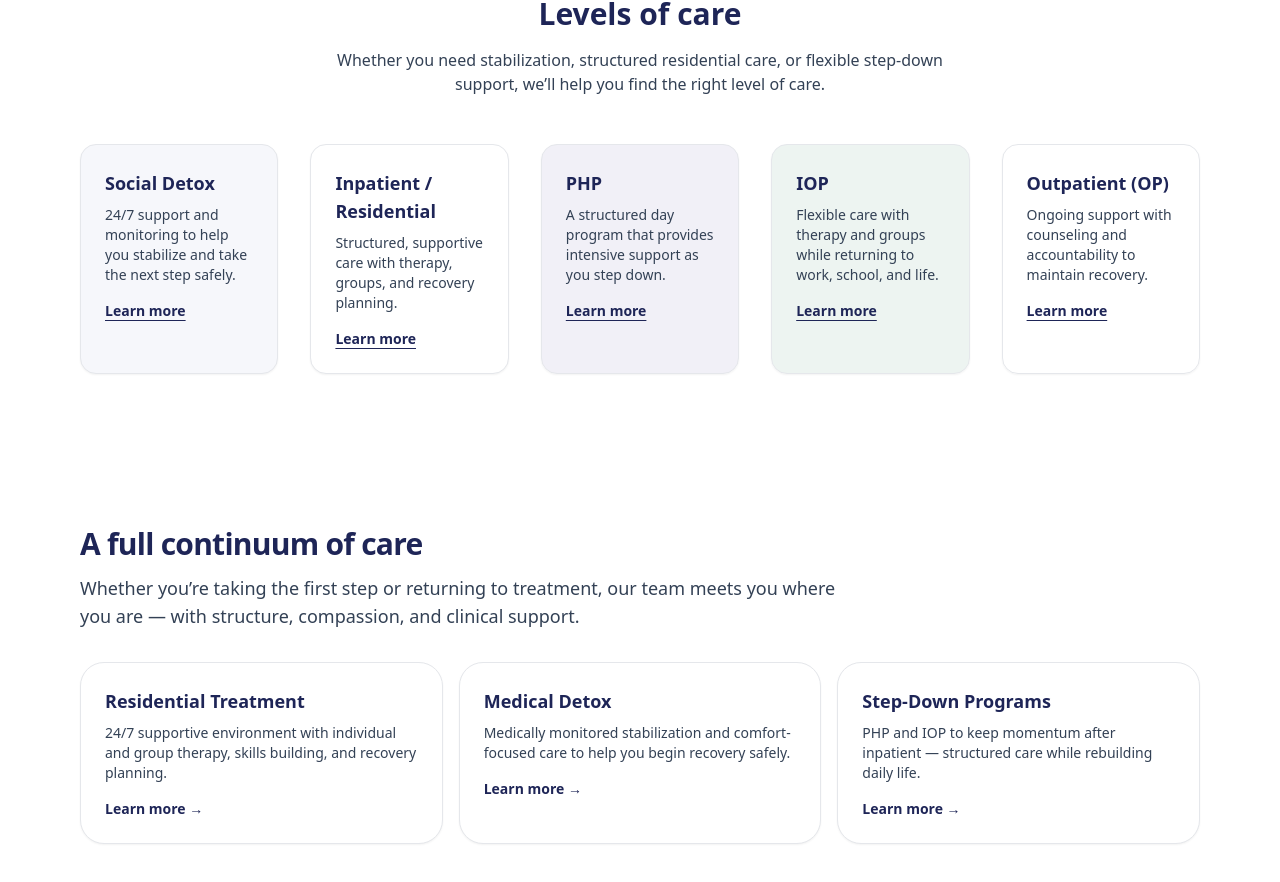
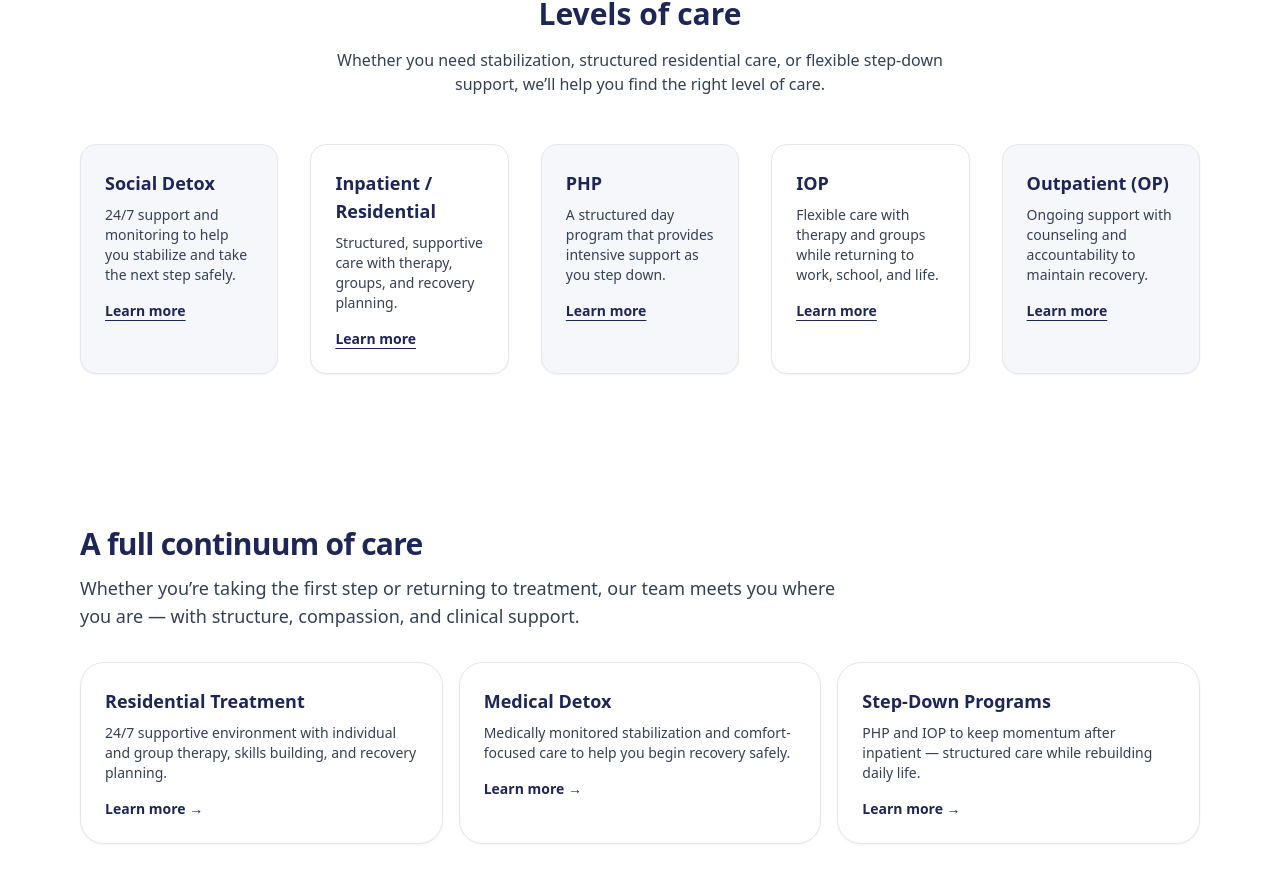
Before and after one commit to hertzkajacobs/cherry-creek-site, a Next.js app: page / in a window 1280 px wide. Shown: the part 1348-2230 px from the top of the page. Built offline with nearby package versions, Linux system fonts and the light colour scheme.

Commit message:
Update page.tsx

```diff
--- a/app/page.tsx
+++ b/app/page.tsx
@@ -69,7 +69,7 @@ export default function Home() {
       {/* PHP */}
       <a
         href="/services/php-iop"
-        className="rounded-2xl border bg-lavender/20 p-6 shadow-sm hover:shadow-md transition"
+        className="rounded-2xl border bg-mist p-6 shadow-sm hover:shadow-md transition"
       >
         <h3 className="text-lg font-bold text-ink">PHP</h3>
         <p className="mt-2 text-sm text-slate-700">
@@ -83,7 +83,7 @@ export default function Home() {
       {/* IOP */}
       <a
         href="/services/php-iop"
-        className="rounded-2xl border bg-sage/20 p-6 shadow-sm hover:shadow-md transition"
+        className="rounded-2xl border bg-white p-6 shadow-sm hover:shadow-md transition"
       >
         <h3 className="text-lg font-bold text-ink">IOP</h3>
         <p className="mt-2 text-sm text-slate-700">
@@ -97,7 +97,7 @@ export default function Home() {
       {/* OP */}
       <a
         href="/services/outpatient"
-        className="rounded-2xl border bg-sky/20 p-6 shadow-sm hover:shadow-md transition"
+        className="rounded-2xl border bg-mist p-6 shadow-sm hover:shadow-md transition"
       >
         <h3 className="text-lg font-bold text-ink">Outpatient (OP)</h3>
         <p className="mt-2 text-sm text-slate-700">
```
